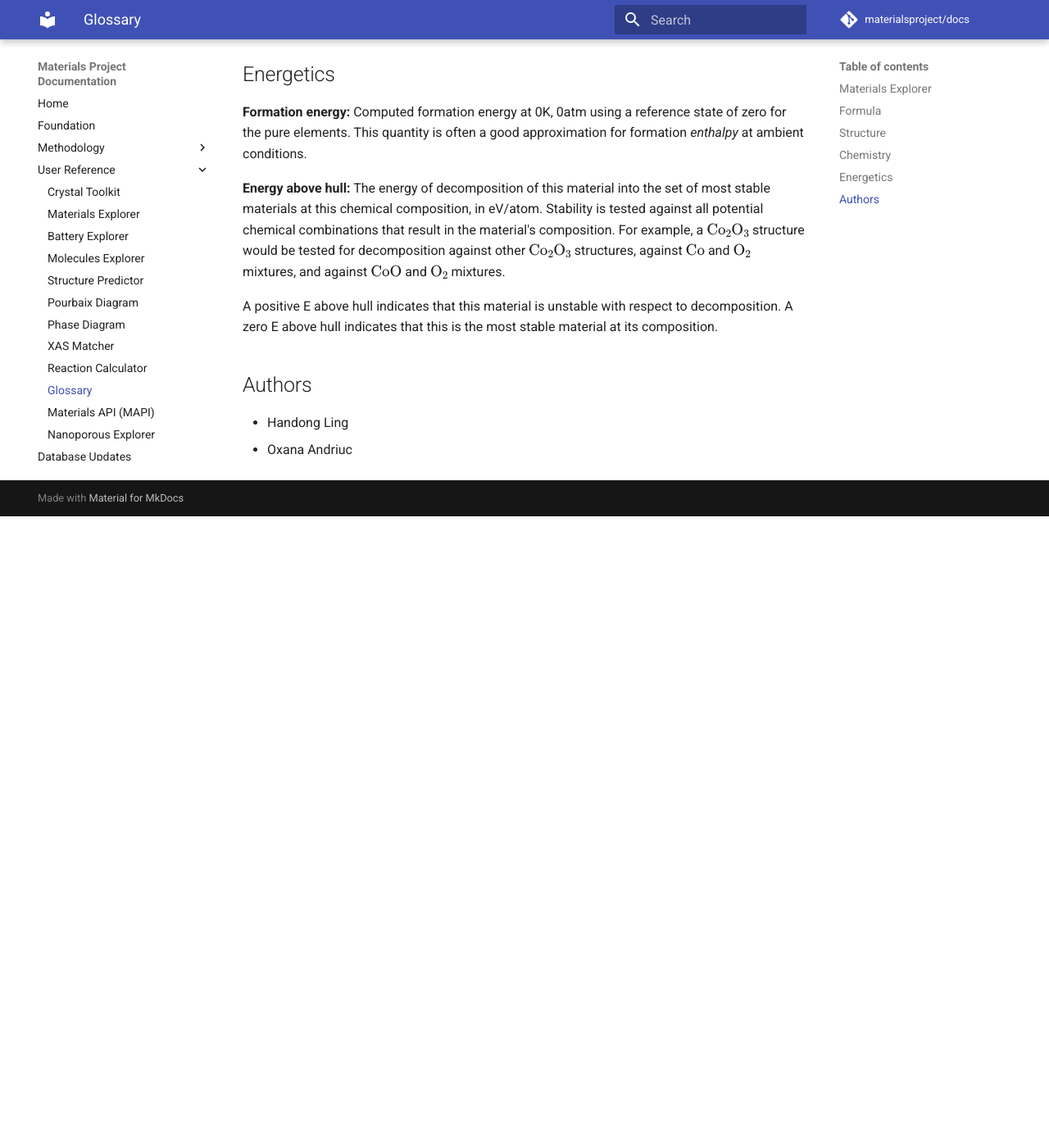
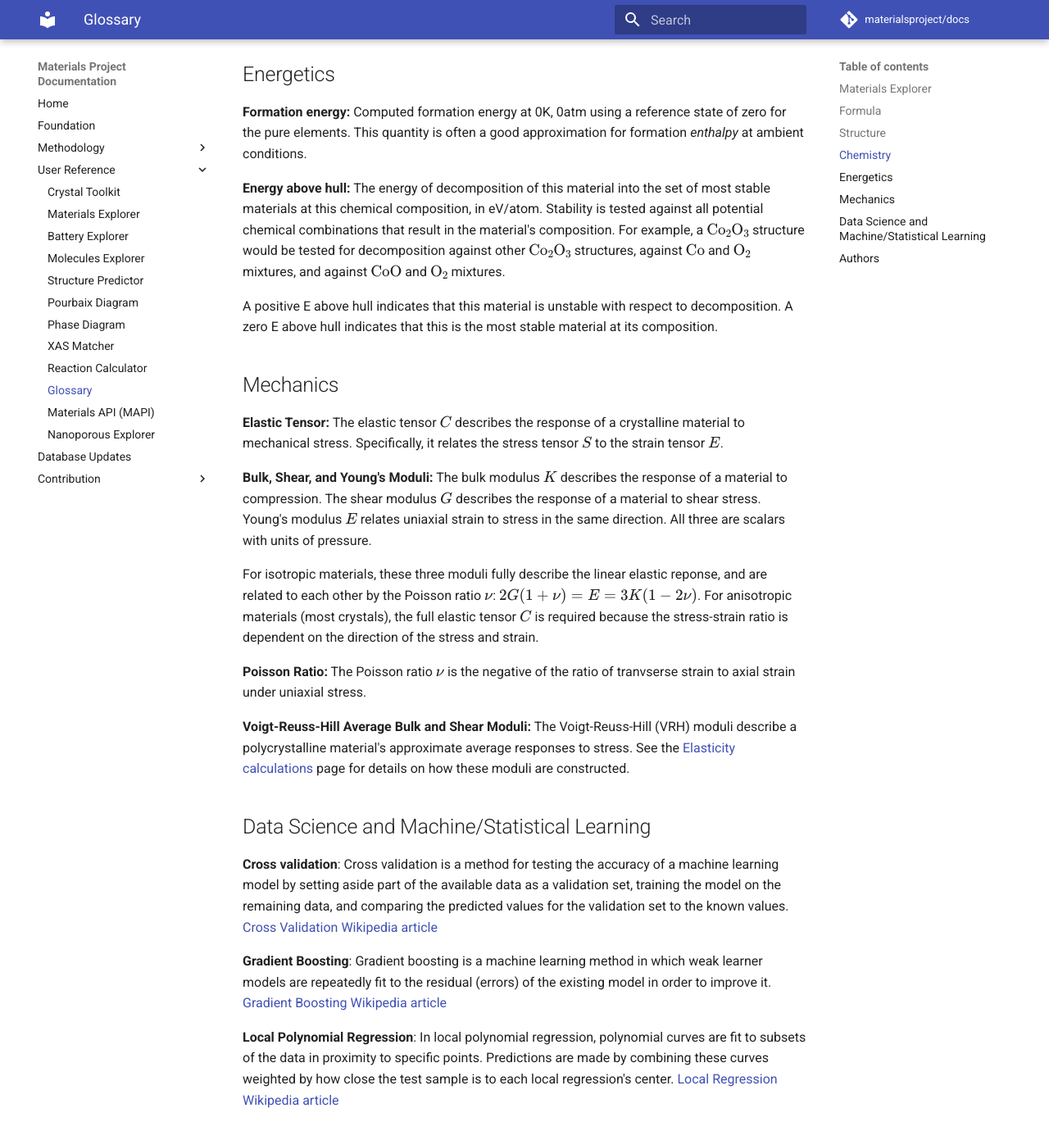
Before and after one commit to materialsproject/docs, an MkDocs documentation site: the page built from docs/user-guide/glossary-of-terms.md, in a window 1280 px wide and 1400 px high, scrolled down 1037 px. Shown: the top 1391 px of the window at 82% size. Built offline with MkDocs 1.6.1 and Material for MkDocs 9.7.7, drawn with Linux system fonts in a browser that asks for light colours; formulas are drawn with MathJax 3; comment, search, counter and statistics services are not loaded; before the commit the page ends 1667 px from its top, so only the background shows below that.

Commit message:
small fixes to elasticity-prediction and update glossary

```diff
--- a/docs/user-guide/glossary-of-terms.md
+++ b/docs/user-guide/glossary-of-terms.md
@@ -41,6 +41,32 @@
 
 A positive E above hull indicates that this material is unstable with respect to decomposition. A zero E above hull indicates that this is the most stable material at its composition.
 
+## Mechanics
+**Elastic Tensor:**
+The elastic tensor $C$ describes the response of a crystalline material to mechanical stress. Specifically, it relates the stress tensor $S$ to the strain tensor $E$.
+
+**Bulk, Shear, and Young's Moduli:**
+The bulk modulus $K$ describes the response of a material to compression. The shear modulus $G$ describes the response of a material to shear stress. Young's modulus $E$ relates uniaxial strain to stress in the same direction. All three are scalars with units of pressure.
+
+For isotropic materials, these three moduli fully describe the linear elastic reponse, and are related to each other by the Poisson ratio $\nu$: $2G(1+\nu)=E=3K(1-2\nu)$. For anisotropic materials (most crystals), the full elastic tensor $C$ is required because the stress-strain ratio is dependent on the direction of the stress and strain.
+
+**Poisson Ratio:**
+The Poisson ratio $\nu$ is the negative of the ratio of tranvserse strain to axial strain under uniaxial stress.
+
+**Voigt-Reuss-Hill Average Bulk and Shear Moduli:**
+The Voigt-Reuss-Hill (VRH) moduli describe a polycrystalline material's approximate average responses to stress. See the [Elasticity calculations](/methodology/elasticity) page for details on how these moduli are constructed.
+
+## Data Science and Machine/Statistical Learning
+
+**Cross validation**:
+Cross validation is a method for testing the accuracy of a machine learning model by setting aside part of the available data as a validation set, training the model on the remaining data, and comparing the predicted values for the validation set to the known values. [Cross Validation Wikipedia article](https://en.wikipedia.org/wiki/Cross-validation_(statistics))
+
+**Gradient Boosting**:
+Gradient boosting is a machine learning method in which weak learner models are repeatedly fit to the residual (errors) of the existing model in order to improve it. [Gradient Boosting Wikipedia article](https://en.wikipedia.org/wiki/Gradient_boosting)
+
+**Local Polynomial Regression**:
+In local polynomial regression, polynomial curves are fit to subsets of the data in proximity to specific points. Predictions are made by combining these curves weighted by how close the test sample is to each local regression's center. [Local Regression Wikipedia article](https://en.wikipedia.org/wiki/Local_regression)
+
 ## Authors
 * Handong Ling
 * Oxana Andriuc
```
Also changed, not shown: docs/methodology/elasticity-prediction.md (+8 -8 lines).
